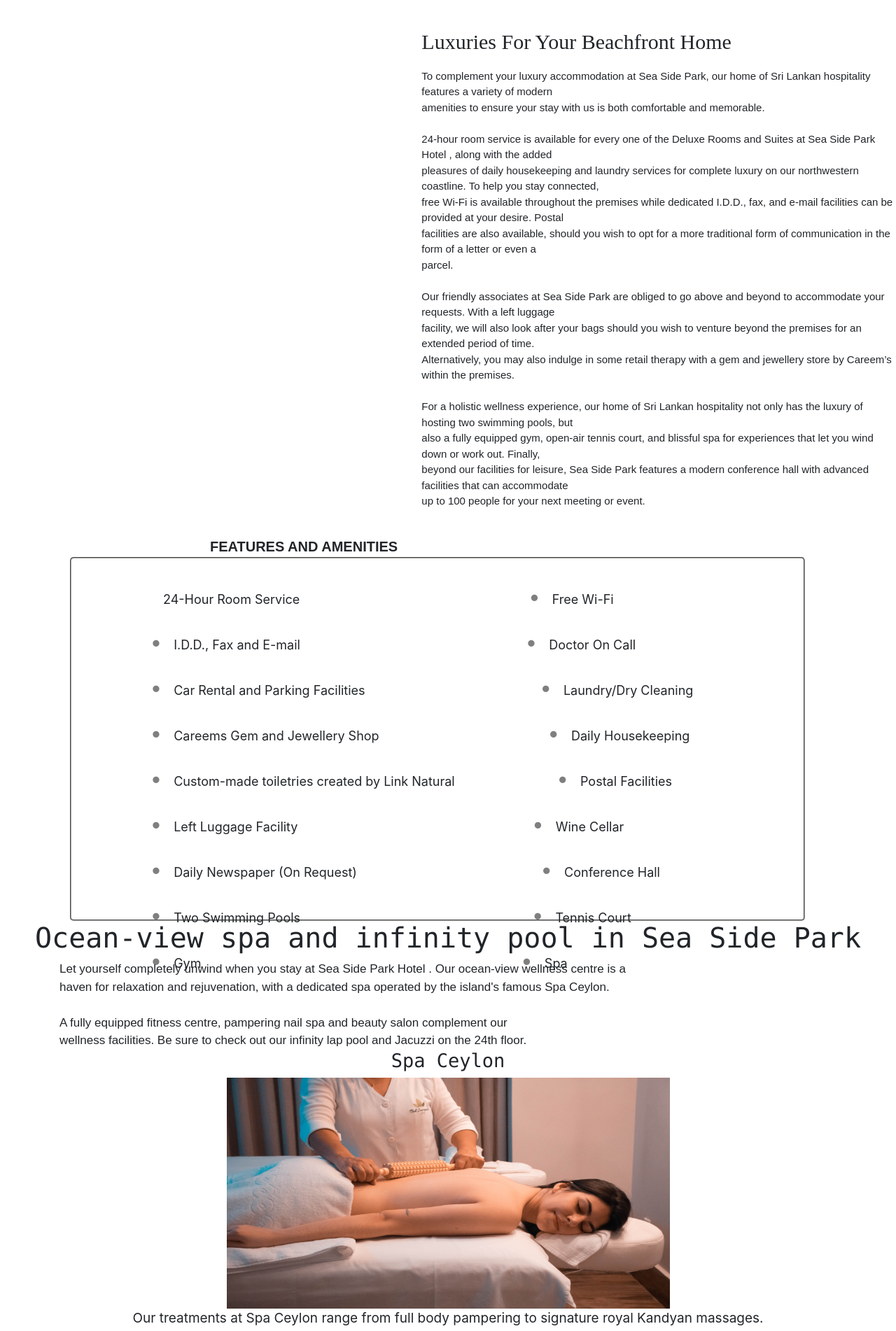
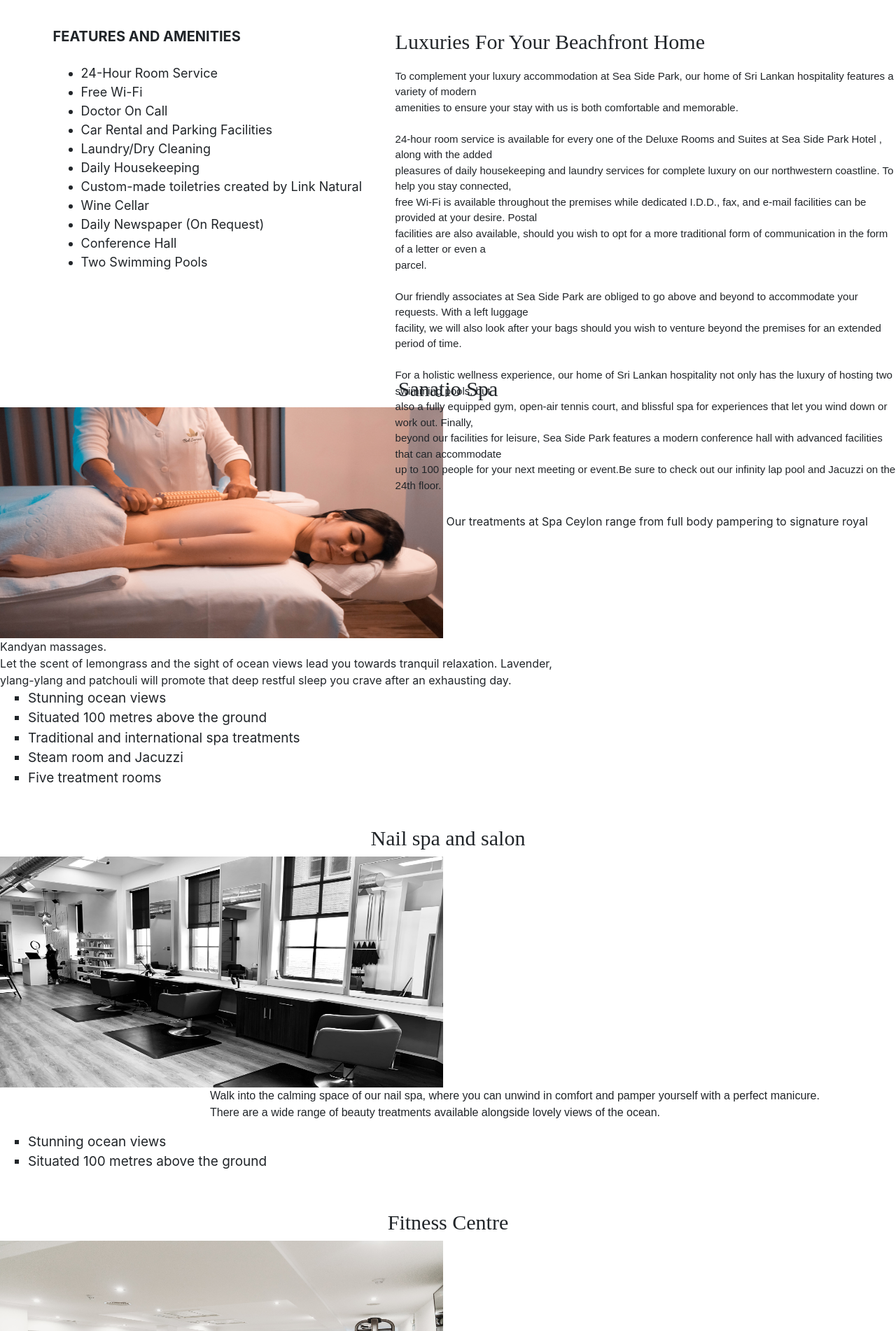
Before and after one commit to DilanRanawaka/Next-Gen-Insight, a PHP site: page /Website.html in a window 1280 px wide. Shown: the part 975-2877 px from the top of the page at 70% size. Run offline with PHP 8.4, Linux system fonts and the light colour scheme.

Commit message:
update website.html and website.css

```diff
--- a/Website.css
+++ b/Website.css
@@ -2,6 +2,12 @@
     padding-top: 1cm;
     font-family: "BodoniStd-BookItalic, serif";
     font-size: 30px;
+}
+
+#title2 {
+    font-family: "BodoniStd-BookItalic, serif";
+    font-size: 40px;
+    text-align: left;
 }
 
 h1 {
@@ -11,7 +17,8 @@ h1 {
 
 .desc {
     position: relative;
-    padding-left: 8cm;
+    padding-left: 7cm;
+    position: absolute;
 }
 
 h2 {
@@ -24,79 +31,29 @@ p {
     margin-left: 300px;
 }
 
-p2 {
+#p2 {
     font-family: Arial, Helvetica, sans-serif;
     margin-left: 300px;
 }
 
 .room-features-inner {
-    border: groove 2px #9f9f9d;
-    padding: 2rem;
-    border-radius: 5px;
-    height: 520px;
-    width: 1050px;
-    margin-left: 100px;
-}
-
-.room-features-inner ul li {
-    margin-bottom: 1.25rem;
-    list-style: square;
-    position: relative;
-    padding-left: 2rem;
-    display: inline-block;
-    padding-right: 100px;
-}
-
-.room-features-inner li:before {
-    content: '\00a0\2022\00a0\00a0';
-    color: #999;
-    color: rgba(0, 0, 0, 0.5);
-    font-size: 30px;
-}
-
-.room-features-inner li:first-child:before {
-    content: '';
-}
-
-.p3 {
-    font-family: Arial, Helvetica, sans-serif;
-}
-
-.p4 {
-    text-align: center;
+    padding-left: 2cm;
+    padding-top: 1cm;
 }
 
 .list-feature {
     list-style: square;
-    padding-left: 25rem;
-}
-
-.imgspa {
-    text-align: center;
-}
-
-.imgspa2 {
-    text-align: center;
-}
-
-.p5 {
-    text-align: center;
 }
 
 .list-feature2 {
     list-style: square;
-    padding-left: 25rem;
-}
-
-.imggym {
-    text-align: center;
-}
-
-.gym {
-    text-align: center;
 }
 
 .list-feature3 {
     list-style: square;
-    padding-left: 25rem;
 }
+
+.p4 {
+    position: absolute;
+    padding-left: 18cm;
+}
--- a/Website.html
+++ b/Website.html
@@ -25,7 +25,7 @@
         <div class="collapse navbar-collapse box" id="navbarSupportedContent">
             <ul class="navbar-nav mr-auto list">
                 <li class="nav-item active">
-                    <a class="nav-link" href="#">Home <span class="sr-only">(current)</span></a>
+                    <a class="nav-link" href="#">Home </a>
                 </li>
                 <li class="nav-item">
                     <a class="nav-link" href="#">Experiences</a>
@@ -34,7 +34,7 @@
                     <a class="nav-link" href="#">Accommodations</a>
                 </li>
                 <li class="nav-item">
-                    <a class="nav-link" href="#">Facilities</a>
+                    <a class="nav-link" href="#">Facilities<span class="sr-only">(current)</span></a>
                 </li>
                 <li class="nav-item">
                     <a class="nav-link" href="#">Find Reservation</a>
@@ -74,98 +74,68 @@
         <img src="https://www.lottehotel.com/content/dam/lotte-hotel/lotte/seoul/convention/meetings/crystal-ballroom/180711-9-2000-con-seoul-hotel.jpg.thumb.768.768.jpg" style="height: 300px;width: 550px;">
         <img src="https://www.grandecentrepointterminal21.com/upload/fitness/02-fitness.jpg?v=50" style="height: 300px;width: 460px;">
     </div>
+
     <div class="desc">
         <p id="title">Luxuries For Your Beachfront Home</p>
         <p id="content" style="font-size:15px" style="color:#363531">To complement your luxury accommodation at Sea Side Park, our home of Sri Lankan hospitality features a variety of modern <br>amenities to ensure your stay with us is both comfortable and memorable.<br><br> 24-hour room service is available for
             every one of the Deluxe Rooms and Suites at Sea Side Park Hotel , along with the added<br> pleasures of daily housekeeping and laundry services for complete luxury on our northwestern coastline. To help you stay connected,<br> free Wi-Fi is
             available throughout the premises while dedicated I.D.D., fax, and e-mail facilities can be provided at your desire. Postal<br> facilities are also available, should you wish to opt for a more traditional form of communication in the form
             of a letter or even a<br> parcel.<br><br> Our friendly associates at Sea Side Park are obliged to go above and beyond to accommodate your requests. With a left luggage<br> facility, we will also look after your bags should you wish to venture
-            beyond the premises for an extended period of time.<br> Alternatively, you may also indulge in some retail therapy with a gem and jewellery store by Careem’s within the premises.<br><br> For a holistic wellness experience, our home of Sri
-            Lankan hospitality not only has the luxury of hosting two swimming pools, but<br> also a fully equipped gym, open-air tennis court, and blissful spa for experiences that let you wind down or work out. Finally,<br> beyond our facilities for
-            leisure, Sea Side Park features a modern conference hall with advanced facilities that can accommodate <br>up to 100 people for your next meeting or event.<br><br></p>
+            beyond the premises for an extended period of time.<br><br> For a holistic wellness experience, our home of Sri Lankan hospitality not only has the luxury of hosting two swimming pools, but<br> also a fully equipped gym, open-air tennis court,
+            and blissful spa for experiences that let you wind down or work out. Finally,<br> beyond our facilities for leisure, Sea Side Park features a modern conference hall with advanced facilities that can accommodate <br>up to 100 people for your
+            next meeting or event.Be sure to check out our infinity lap pool and Jacuzzi on the 24th floor.<br><br></p>
     </div>
+    <div class="room-features-inner">
+        <p2 style="font-size:20px"><b>FEATURES AND AMENITIES</b></p2><br><br>
+        <ul style="font-size:18px">
+            <li>24-Hour Room Service</li>
+            <li>Free Wi-Fi</li>
+            <li>Doctor On Call</li>
+            <li>Car Rental and Parking Facilities</li>
+            <li>Laundry/Dry Cleaning</li>
+            <li>Daily Housekeeping</li>
+            <li>Custom-made toiletries created by Link Natural</li>
+            <li>Wine Cellar</li>
+            <li>Daily Newspaper (On Request)</li>
+            <li>Conference Hall</li>
+            <li>Two Swimming Pools</li>
+        </ul>
+    </div><br><br><br><br>
 
 
 
-
-    <p2 style="font-size:20px"><b>FEATURES AND AMENITIES</b></p2>
-
-    <div class="room-features-inner">
-
-
-        <ul style="font-size:18px">
-            <li>&emsp;&ensp;24-Hour Room Service &emsp;&emsp;&emsp;&emsp;&emsp;&emsp;&nbsp;&emsp;&emsp;&ensp;&ensp;&ensp;</li>
-            <li>Free Wi-Fi</li><br>
-            <li>I.D.D., Fax and E-mail&emsp;&emsp;&emsp;&emsp;&emsp;&emsp;&emsp;&emsp;&ensp;&emsp;&nbsp;</li>
-            <li>Doctor On Call</li><br>
-            <li>Car Rental and Parking Facilities&emsp;&emsp;&emsp;&ensp;&emsp;&ensp;&nbsp;&ensp;</li>
-            <li>Laundry/Dry Cleaning</li><br>
-            <li>Careems Gem and Jewellery Shop&ensp;&emsp;&emsp;&ensp;&emsp;&ensp;&ensp;&nbsp;</li>
-            <li>Daily Housekeeping</li><br>
-            <li>Custom-made toiletries created by Link Natural</li>
-            <li>Postal Facilities</li><br>
-            <li>Left Luggage Facility&emsp;&emsp;&emsp;&emsp;&emsp;&emsp;&emsp;&emsp;&emsp;&emsp;&ensp;</li>
-            <li>Wine Cellar</li><br>
-            <li>Daily Newspaper (On Request)&emsp;&emsp;&emsp;&emsp;&emsp;&emsp;&ensp;</li>
-            <li>Conference Hall</li><br>
-            <li>Two Swimming Pools&emsp;&emsp;&emsp;&emsp;&emsp;&emsp;&emsp;&emsp;&emsp;&emsp;&nbsp;</li>
-            <li>Tennis Court</li><br>
-            <li>Gym&emsp;&emsp;&emsp;&emsp;&emsp;&emsp;&emsp;&emsp;&emsp;&emsp;&emsp;&emsp;&emsp;&emsp;&emsp;&emsp;&emsp;&nbsp;</li>
-            <li>Spa</li>
-        </ul>
-
-
-    </div>
-
-    <h1>Ocean-view spa and infinity pool in Sea Side Park</h1>
-
-    <p3 style="font-size:17px" class="p3">
-        &emsp;&emsp;&emsp;&emsp;&emsp;Let yourself completely unwind when you stay at Sea Side Park Hotel . Our ocean-view wellness centre is a<br> &emsp;&emsp;&emsp;&emsp;&emsp;haven for relaxation and rejuvenation, with a dedicated spa operated by the
-        island's famous Spa Ceylon.<br><br> &emsp;&emsp;&emsp;&emsp;&emsp;A fully equipped fitness centre, pampering nail spa and beauty salon complement our<br> &emsp;&emsp;&emsp;&emsp;&emsp;wellness facilities. Be sure to check out our infinity lap
-        pool and Jacuzzi on the 24th floor.
-    </p3>
-
-
-    <h1 style="font-size:27px" class="spa">Spa Ceylon</h1>
-    <div class="imgspa">
+    <h1 id="title">Sanatio Spa</h1>
     <img src="raphael-lovaski-cJwl8182Mjs-unsplash.jpg" style="height: 330px;width: 633px;">
 
-    </div>
-
-    <div style="font-size:19px" class="p4">
+    <div style="font-size:19px" class="p4"></div>
     Our treatments at Spa Ceylon range from full body pampering to signature royal Kandyan massages.<br> Let the scent of lemongrass and the sight of ocean views lead you towards tranquil relaxation. Lavender, <br> ylang-ylang and patchouli will promote
     that deep restful sleep you crave after an exhausting day.
-    </div>
 
     <ul style="font-size:19px" class="list-feature">
         <li>Stunning ocean views</li>
         <li>Situated 100 metres above the ground</li>
         <li>Traditional and international spa treatments </li>
-        <li>Steam room and Jacuzzinbsp;</li>
+        <li>Steam room and Jacuzzi</li>
         <li>Five treatment rooms</li>
     </ul>
-
-
-    <h1 style="font-size:27px">Nail spa and salon</h1>
-
-    <div class="imgspa2">
-        <img src="adam-winger-VjRpkGtS55w-unsplash.jpg" style="height: 330px;width: 633px;">
     </div>
 
-    <div style="font-size:19px" class="p5">
-        Walk into the calming space of our nail spa, where you can unwind in comfort and pamper yourself with a perfect manicure.<br> There are a wide range of beauty treatments available alongside lovely views of the ocean.
+    <h1 id="title">Nail spa and salon</h1>
 
-    </div>
+    <div class="p5">
+        <img src="adam-winger-VjRpkGtS55w-unsplash.jpg" style="height: 330px;width: 633px;">
+        <p>Walk into the calming space of our nail spa, where you can unwind in comfort and pamper yourself with a perfect manicure.<br> There are a wide range of beauty treatments available alongside lovely views of the ocean.</p>
+
         <ul style="font-size:19px" class="list-feature2">
             <li>Stunning ocean views</li>
             <li>Situated 100 metres above the ground</li>
         </ul>
 
-    <h1 style="font-size:27px">Fitness Centre</h1>
-    <div class="imggym">
+        <h1 id="title">Fitness Centre</h1>
+
         <img src="humphrey-muleba-LOA2mTj1vhc-unsplash.jpg" style="height: 330px;width: 633px;">
 
-    </div>
+
 
         <div style="font-size:19px" class="gym">
             Located on the 23rd floor, our fitness centre and gym boasts modern exercise equipment to help rejuvenate and boost your energy levels.<br> Whatever your preference for blowing off steam, we are sure you will enjoy this state-of-the-art wellness
```
Lines whose indentation alone changed are shown as unchanged.
